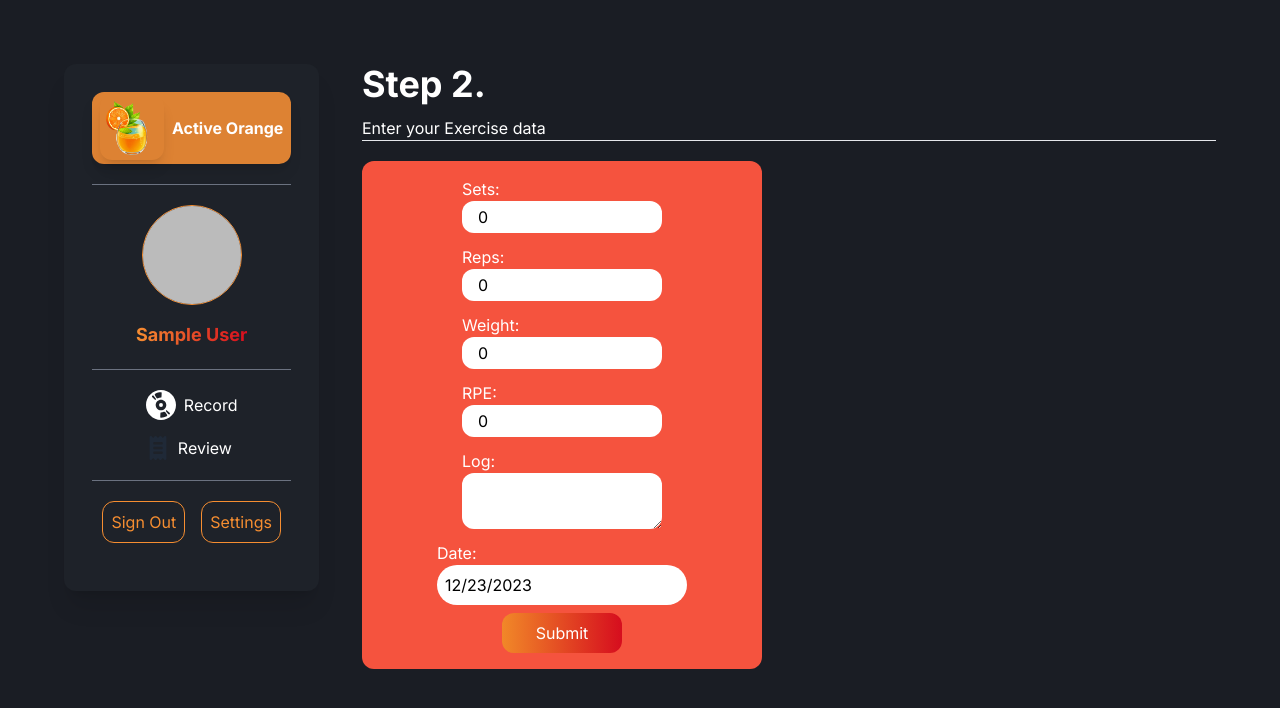
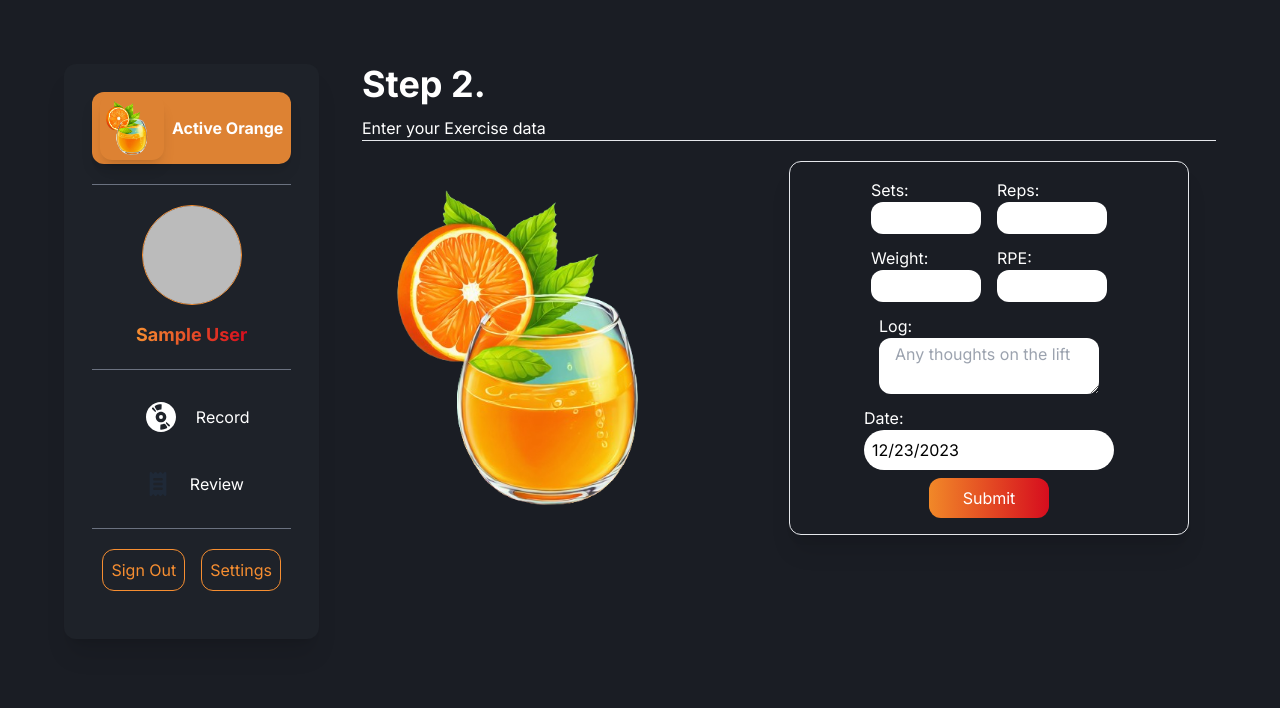
Before and after one commit to Fozzyack/activeorange, a Next.js app: page /dashboard/record/1 in a window 1280 px wide. Shown: the top 708 px of the page. Built offline with nearby package versions, Linux system fonts and the light colour scheme; no server answers; sample sign-in values are in the browser's storage.

Commit message:
making things look cool

```diff
--- a/src/app/auth/signin/page.tsx
+++ b/src/app/auth/signin/page.tsx
@@ -69,7 +69,7 @@ const page = () => {
             <div className='hidden md:block' style={{ backgroundImage: 'url(/juice2.png)', backgroundSize: 'cover' }}>
 
             </div>
-            <div className='flex px-8 items-center justify-center md:justify-start'>
+            <div className='flex px-8 items-center justify-center md:justify-start h-screen'>
                 <div className='flex flex-col items-start justify-center text-white gap-4 text-center md:text-left'>
                     <motion.div className='flex flex-col gap-4'
                         initial={{opacity: 0}}
--- a/src/app/dashboard/record/[exerciseId]/page.tsx
+++ b/src/app/dashboard/record/[exerciseId]/page.tsx
@@ -7,11 +7,13 @@ import "react-datepicker/dist/react-datepicker.css";
 
 const page = ({ params }: { params: { exerciseId: number } }) => {
     const [date, setDate] = React.useState(new Date())
-    const [sets, setSets] = React.useState(0)
-    const [reps, setReps] = React.useState(0)
-    const [rpe, setRpe] = React.useState(0)
-    const [log, setLog] = React.useState('')
-    const [weight, setWeight] = React.useState(0)
+    const [sets, setSets] = React.useState<number | undefined>()
+    const [reps, setReps] = React.useState<number | undefined>()
+    const [rpe, setRpe] = React.useState<number | undefined>()
+    const [log, setLog] = React.useState<string>('')
+    const [weight, setWeight] = React.useState<number | undefined>()
+    const [error, setError] = React.useState<string | undefined>()
+    const [success, setSuccess] = React.useState<string>('unfilled')
 
     const handleSets = (e: React.ChangeEvent<HTMLInputElement>) => {
         setSets(Math.round(parseFloat(e.target.value) * 100) / 100)
@@ -29,10 +31,14 @@ const page = ({ params }: { params: { exerciseId: number } }) => {
         setLog(e.target.value)
     }
 
-    const sendData = async () =>{
+    const sendData = async () => {
+        if (!sets || !reps || !weight || !rpe) {
+            setError('Please Make sure all fields are filled out')
+        }
+        setSuccess('loading')
         const res = await fetch('/api/weights/exercises/uploadexercise', {
             method: 'POST',
-            headers: {'Content-Type' : 'application/json'},
+            headers: { 'Content-Type': 'application/json' },
             body: JSON.stringify({
                 id: params.exerciseId,
                 sets: sets,
@@ -44,41 +50,55 @@ const page = ({ params }: { params: { exerciseId: number } }) => {
             })
         })
         if (!res.ok) {
+            setSuccess('unfilled')
+            setError('Please Make sure all fields are filled out')
             throw new Error('There was an Error Uploading data')
         }
 
-        console.log(await res.json())
+        setSuccess('success')
     }
 
     return (
-        <div className='w-full flex flex-col'>
+        <div className='w-full flex flex-col items-center'>
 
-            <div className='flex flex-col gap-3 mb-5 text-white border-b'>
+            <div className='flex flex-col gap-3 mb-5 text-white border-b text-center md:text-left w-full'>
                 <h1 className='text-4xl font-bold'>Step 2.</h1>
                 <p className=''>Enter your Exercise data</p>
             </div>
 
-            <form className='text-white  flex flex-col justify-center items-center p-4 bg-[#f5533e] rounded-xl max-w-[400px]' onSubmit={() => {sendData()}}>
+            <div className='flex flex-col md:grid md:grid-cols-2 w-full'>
+                <div className='hidden md:block col-span-1' style={{backgroundImage: 'url(/icon.png)', backgroundSize: 'contain', backgroundRepeat: 'no-repeat'}}>
+
+                </div>
+                {
+                    success === 'unfilled' ?
+                        <div className='col-span-1'>
+                            <form className='text-white  flex flex-col justify-center items-center p-4 rounded-xl max-w-[400px] border shadow-xl' onSubmit={() => { sendData() }}>
                                 <div className='flex flex-col gap-3 items-center'>
-                    <div className='flex flex-col w-[200px]'>
+                                    <div className='flex flex-row gap-4'>
+                                        <div className='flex flex-col w-[110px]'>
                                             <label > Sets: </label>
-                        <input className='px-4 py-1 text-black rounded-xl' type="number" value={sets} onChange={(e) => {handleSets(e)}}/>
+                                            <input className='px-4 py-1 text-black rounded-xl' type="number" value={sets} onChange={(e) => { handleSets(e) }} />
                                         </div>
-                    <div className='flex flex-col w-[200px]'>
+                                        <div className='flex flex-col w-[110px]'>
                                             <label > Reps: </label>
-                        <input className='px-4 py-1 text-black rounded-xl' type="number" value={reps} onChange={(e) => {handleReps(e)}}/>
+                                            <input className='px-4 py-1 text-black rounded-xl' type="number" value={reps} onChange={(e) => { handleReps(e) }} />
                                         </div>
-                    <div className='flex flex-col w-[200px]'>
+                                    </div>
+                                    <div className='flex flex-row gap-4'>
+                                        <div className='flex flex-col w-[110px]'>
                                             <label > Weight: </label>
-                        <input className='px-4 py-1 text-black rounded-xl' type="number"  value={weight} onChange={(e) => {handleWeights(e)}}/>
+                                            <input className='px-4 py-1 text-black rounded-xl' type="number" value={weight} onChange={(e) => { handleWeights(e) }} />
                                         </div>
-                    <div className='flex flex-col w-[200px]'>
+                                        <div className='flex flex-col w-[110px]'>
                                             <label > RPE: </label>
-                        <input className='px-4 py-1 text-black rounded-xl' type="number"  value={rpe} onChange={(e) => {handleRPE(e)}}/>
+                                            <input className='px-4 py-1 text-black rounded-xl' type="number" value={rpe} onChange={(e) => { handleRPE(e) }} />
                                         </div>
-                    <div className='flex flex-col w-[200px]'>
+                                    </div>
+
+                                    <div className='flex flex-col w-[220px]'>
                                         <label > Log: </label>
-                        <textarea className='px-4 py-1 text-black rounded-xl'  value={log} onChange={(e) => {handleLog(e)}}/>
+                                        <textarea placeholder='Any thoughts on the lift' className='px-4 py-1 text-black rounded-xl' value={log} onChange={(e) => { handleLog(e) }} />
                                     </div>
                                     <div className='flex flex-col w-full '>
                                         <label > Date: </label>
@@ -88,8 +108,29 @@ const page = ({ params }: { params: { exerciseId: number } }) => {
                                     </div>
                                 </div>
                                 <button type='submit' className='mt-2 bg-gradient-to-r py-2 px-3 from-[#F18828] to-[#d60d1e] rounded-xl w-[120px]'>Submit</button>
+                                {
+                                    error ? <div className='p-3 bg-red-600 rounded-xl'> {error}</div> : null
+                                }
                             </form>
                         </div>
+                        :
+                        success === 'loading' ?
+                            <button type="button" className="bg-[#DD8233] col-span-1 text-white p-3 rounded-xl flex flex-row gap-4 items-center shadow-xl" disabled>
+                                <svg aria-hidden="true" className="w-8 h-8 animate-spin text-gray-200 dark:text-gray-600 fill-white" viewBox="0 0 100 101" fill="none" xmlns="http://www.w3.org/2000/svg">
+                                <path d="M100 50.5908C100 78.2051 77.6142 100.591 50 100.591C22.3858 100.591 0 78.2051 0 50.5908C0 22.9766 22.3858 0.59082 50 0.59082C77.6142 0.59082 100 22.9766 100 50.5908ZM9.08144 50.5908C9.08144 73.1895 27.4013 91.5094 50 91.5094C72.5987 91.5094 90.9186 73.1895 90.9186 50.5908C90.9186 27.9921 72.5987 9.67226 50 9.67226C27.4013 9.67226 9.08144 27.9921 9.08144 50.5908Z" fill="currentColor" />
+                                <path d="M93.9676 39.0409C96.393 38.4038 97.8624 35.9116 97.0079 33.5539C95.2932 28.8227 92.871 24.3692 89.8167 20.348C85.8452 15.1192 80.8826 10.7238 75.2124 7.41289C69.5422 4.10194 63.2754 1.94025 56.7698 1.05124C51.7666 0.367541 46.6976 0.446843 41.7345 1.27873C39.2613 1.69328 37.813 4.19778 38.4501 6.62326C39.0873 9.04874 41.5694 10.4717 44.0505 10.1071C47.8511 9.54855 51.7191 9.52689 55.5402 10.0491C60.8642 10.7766 65.9928 12.5457 70.6331 15.2552C75.2735 17.9648 79.3347 21.5619 82.5849 25.841C84.9175 28.9121 86.7997 32.2913 88.1811 35.8758C89.083 38.2158 91.5421 39.6781 93.9676 39.0409Z" fill="currentFill" />
+                            </svg>
+                            Processing Request
+                            </button> :
+            <div>
+                <h3 className='text-white font-bold text-3xl col-span-1'>Successfully Updated Lift!</h3>
+            </div>
+                }
+
+
+        </div>
+
+        </div >
     )
 }
 
--- a/src/app/page.tsx
+++ b/src/app/page.tsx
@@ -5,9 +5,9 @@ import AboutMe from '@/components/Landing/AboutMe'
 
 export default function Home() {
   return (
-    <main className='bg-[#1A1D24] flex flex-col min-h-screen'>
+    <main className='bg-gradient-to-tr to-[#DD8233] via-black from-[#1A1D24]  flex flex-col min-h-screen backdrop-blur '>
       <Navbar />
-      <div className='pt-32 p-5 md:p-24 md:pt-32 text-white'>
+      <div className='pt-32 p-5 md:p-24 md:pt-32 text-white relative z-10'>
         <Hero />
       </div>
       <div className='bg-black w-fill py-5'></div>
--- a/src/components/Landing/KeyFeatures.tsx
+++ b/src/components/Landing/KeyFeatures.tsx
@@ -2,8 +2,8 @@ import React from 'react'
 
 const FEATURES = [
     {
-        name: 'Store your workouts',
-        description: 'Upload your excel sheets so you never loose them',
+        name: 'Workout Ideas',
+        description: 'Out of workout ideas? Browse through highly effective workouts.',
         image: <svg width="50px" height="50px" viewBox="0 0 24 24" fill="#FFFFFF">
         <path d="M9 14H15M4.6 10H19.4C19.9601 10 20.2401 10 20.454 9.89101C20.6422 9.79513 20.7951 9.64215 20.891 9.45399C21 9.24008 21 8.96005 21 8.4V5.6C21 5.03995 21 4.75992 20.891 4.54601C20.7951 4.35785 20.6422 4.20487 20.454 4.10899C20.2401 4 19.9601 4 19.4 4H4.6C4.03995 4 3.75992 4 3.54601 4.10899C3.35785 4.20487 3.20487 4.35785 3.10899 4.54601C3 4.75992 3 5.03995 3 5.6V8.4C3 8.96005 3 9.24008 3.10899 9.45399C3.20487 9.64215 3.35785 9.79513 3.54601 9.89101C3.75992 10 4.03995 10 4.6 10ZM5 10H19V16.8C19 17.9201 19 18.4802 18.782 18.908C18.5903 19.2843 18.2843 19.5903 17.908 19.782C17.4802 20 16.9201 20 15.8 20H8.2C7.07989 20 6.51984 20 6.09202 19.782C5.71569 19.5903 5.40973 19.2843 5.21799 18.908C5 18.4802 5 17.9201 5 16.8V10Z" stroke="#000000" stroke-width="2" stroke-linecap="round" stroke-linejoin="round"/>
         </svg>
--- a/src/components/dashboard/NavLink.tsx
+++ b/src/components/dashboard/NavLink.tsx
@@ -1,27 +1,35 @@
 'use client'
 import Link from 'next/link'
 import React from 'react'
-
+import { motion } from 'framer-motion'
 const NavLink = ({ link, selected, setSelected }: {
     link: { id: number, name: string, href: string, image: JSX.Element },
     selected: number | null,
     setSelected: React.Dispatch<React.SetStateAction<number | null>>
 }) => {
 
+    const background = {
+        highlight: {opacity: 1, backgroundColor: ['#1E2229', '#DD8233']},
+        nohighlight : {}
+    }
+
     return (
-        <Link onClick={() => {setSelected(link.id)}} href={link.href} className='flex flex-row gap-2 items-center'>
-            {
-                selected === link.id ?
-                    <div className='p-1 rounded-xl bg-[#F68E31]'>
-                        {link.image}
-                    </div> :
-                    <div className=''>
-                        {link.image}
-                    </div>
-            }
-            <p>
-                {link.name}
-            </p>
+        <Link onClick={() => { setSelected(link.id) }} href={link.href} className='flex flex-row gap-2 items-center'>
+
+                <motion.div
+                variants={background}
+                    animate={link.id === selected ? 'highlight' : 'nohighlight'}
+                    className='p-3 rounded-xl'
+                >
+                    {link.image}
+                </motion.div>
+            <div className='relative group'>
+                <span>
+                    {link.name}
+                </span>
+                <span className="absolute -bottom-1 left-0 w-0 h-[0.12rem] bg-orange-600 transition-all group-hover:w-full"></span>
+            </div>
+
         </Link>
     )
 }
--- a/src/components/dashboard/Navbar.tsx
+++ b/src/components/dashboard/Navbar.tsx
@@ -47,7 +47,7 @@ const Navbar = () => {
     return (
         <div className='bg-[#1E2229] flex flex-col items-center text-white rounded-xl shadow-xl p-7 divide-y divide-gray-500 fixed mr-10 md:mr-0 z-50' >
 
-            <div className=' mb-5 w-full bg-[#DD8233] hover:bg-[#7a512d] px-2 rounded-xl shadow-lg '>
+            <div className=' mb-5 w-full bg-[#DD8233] hover:bg-[#7a512d] px-2 rounded-xl shadow-lg transition ease-in-out '>
                 <Link onClick={() => setSelected(null)} href={'/dashboard'} className='flex flex-row items-center py-1 gap-2'>
                     <div className='shadow-lg rounded-xl'>
                         <Image src='/icon.png' alt='Logo' width={64} height={64} />
@@ -73,13 +73,13 @@ const Navbar = () => {
             </div>
             <div className='w-full '>
                 <div className='my-5 flex justify-center flex-col md:flex-row gap-4 text-center'>
-                    <Link href={'/api/auth/signout'} className=' border border-[#F68E31] text-[#F68E31] hover:bg-[#F68E31] hover:text-black px-2 py-2 rounded-xl'>
+                    <Link href={'/api/auth/signout'} className=' border border-[#F68E31] text-[#F68E31] hover:bg-[#F68E31] transition ease-in-out duration-400 delay-75 hover:text-black px-2 py-2 rounded-xl'>
                         <div >
                             Sign Out
                         </div>
                     </Link>
                     <Link href={'/dashboard/settings'}>
-                        <div className=' border border-[#F68E31] text-[#F68E31] hover:bg-[#F68E31] hover:text-black px-2 py-2 rounded-xl'>
+                        <div className=' border border-[#F68E31] text-[#F68E31] hover:bg-[#F68E31] transition ease-in-out duration-400 delay-75 hover:text-black px-2 py-2 rounded-xl'>
                             Settings
                         </div>
                     </Link>
```
Also changed, not shown: src/components/Landing/Hero.tsx (+10 -4 lines), src/components/Landing/Navbar.tsx (+9 -4 lines), src/components/Review/ExerciseTable.tsx (+22 -5 lines), src/components/dashboard/NavbarWrapper.tsx (+15 -5 lines), src/components/record/ExerciseList.tsx (+25 -3 lines). Lines whose indentation alone changed are shown as unchanged.
